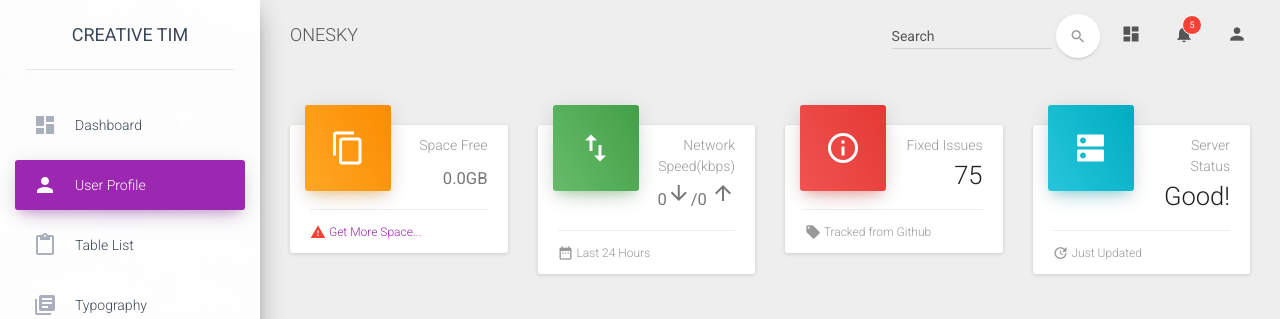
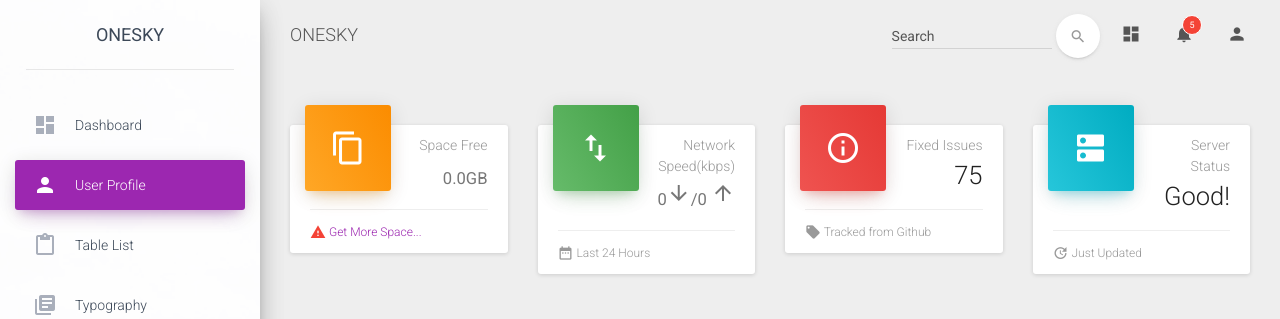
Before and after one commit to Kthulu120/Onesky, a Django app: page / in a window 1280 px wide. Shown: the top 319 px of the page. Run offline with Django 3.2, Linux system fonts and the light colour scheme; data that the repository does not hold is empty; parts of the project's set-up code (start-up, migrations or seed data) failed here and were passed over; some libraries are stand-ins or nearby versions.

Commit message:
initial things

```diff
--- a/templates/components/menu.html
+++ b/templates/components/menu.html
@@ -11,8 +11,8 @@
 		    -->
 
 			<div class="logo">
-				<a href="http://www.creative-tim.com" class="simple-text">
-					Creative Tim
+				<a href="{% url 'index' %}" class="simple-text">
+					ONESKY
 				</a>
 			</div>
 
```
